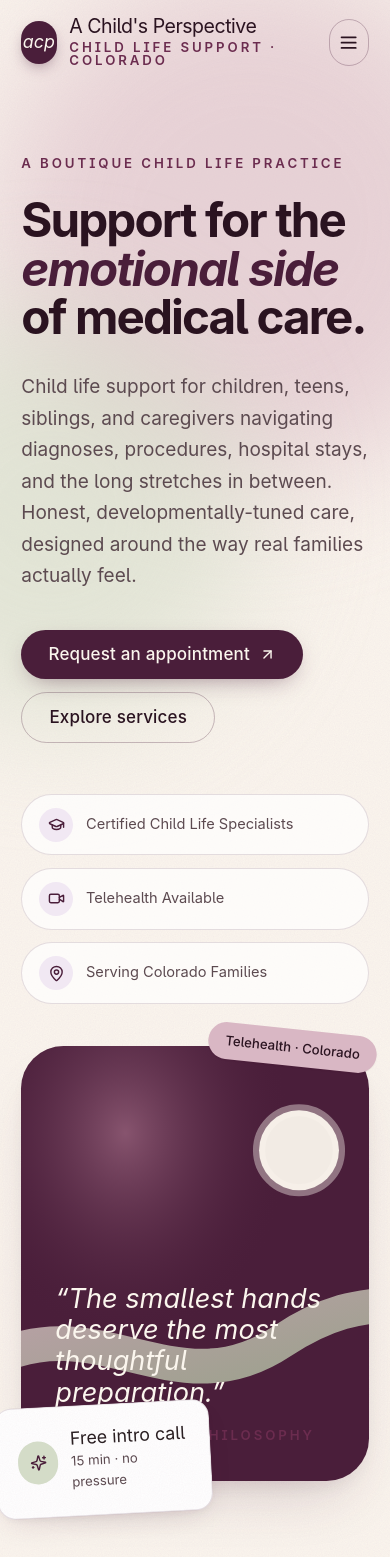
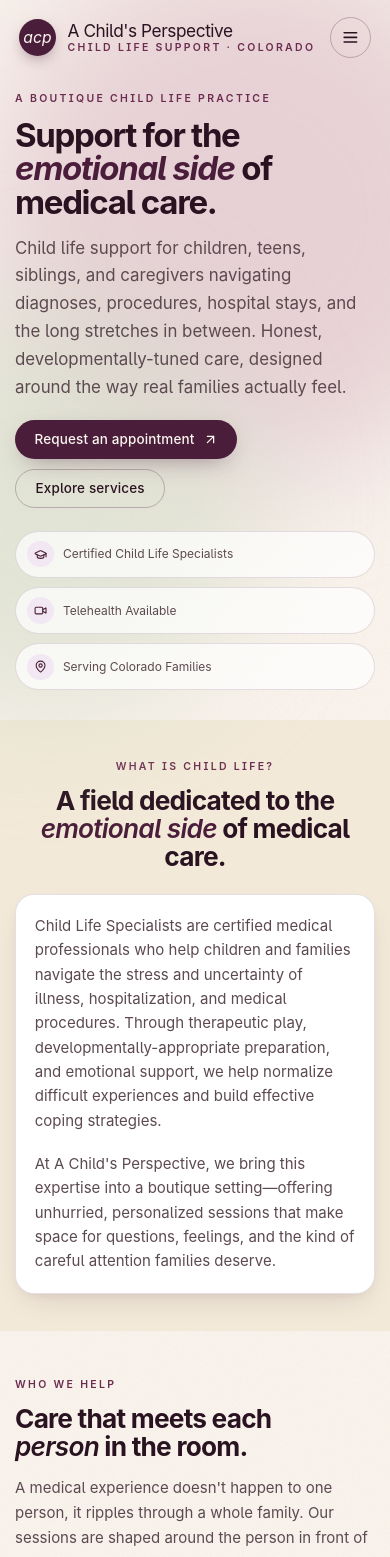
Before and after one commit to zackaryzbrown/Booking-site-mockup, a React (Vite) app: page / in a window 390 px wide. Shown: the top 1557 px of the page. Built offline with nearby package versions, Linux system fonts and the light colour scheme.

Commit message:
refactor: update layout and spacing across About, Contact, Home, Services pages; enhance fluid typography and spacing utilities in theme.css

```diff
--- a/src/app/components/pages/Home.tsx
+++ b/src/app/components/pages/Home.tsx
@@ -92,14 +92,14 @@ export function Home() {
           }}
         />
 
-        <div className="relative max-w-[1240px] mx-auto px-5 sm:px-8 lg:px-12 pt-16 lg:pt-24 pb-20 lg:pb-28">
-          <div className="grid grid-cols-1 lg:grid-cols-12 gap-10 lg:gap-14 items-end">
+        <div className="relative max-w-[1240px] mx-auto px-4 sm:px-6 lg:px-12 pt-4 sm:pt-8 lg:pt-12 pb-8 sm:pb-12 lg:pb-16">
+          <div className="grid grid-cols-1 lg:grid-cols-12 gap-6 lg:gap-10 items-center lg:items-end">
             <div className="lg:col-span-7">
               <p className="eyebrow rise rise-1">
                 A boutique child life practice
               </p>
               <h1
-                className="font-display mt-5 text-[color:var(--plum-ink)] rise rise-2"
+                className="font-display mt-3 sm:mt-4 md:mt-5 text-[color:var(--plum-ink)] rise rise-2"
                 style={{
                   fontWeight: 750,
                   letterSpacing: "-0.04em",
@@ -115,14 +115,14 @@ export function Home() {
                 </span>
                 <br className="hidden sm:block" /> of medical care.
               </h1>
-              <p className="mt-7 max-w-[58ch] text-[1.12rem] text-[color:var(--ink-soft)] rise rise-3">
+              <p className="mt-4 sm:mt-5 md:mt-6 max-w-[58ch] text-fluid-lg text-[color:var(--ink-soft)] rise rise-3">
                 Child life support for children, teens, siblings, and caregivers
                 navigating diagnoses, procedures, hospital stays, and the long
                 stretches in between. Honest, developmentally-tuned care,
                 designed around the way real families actually feel.
               </p>
 
-              <div className="mt-9 flex flex-wrap items-center gap-3 rise rise-4">
+              <div className="mt-5 sm:mt-6 md:mt-7 flex flex-wrap items-center gap-2.5 sm:gap-3 rise rise-4">
                 <a
                   href={BOOKING_URL}
                   target="_blank"
@@ -137,16 +137,16 @@ export function Home() {
                 </Link>
               </div>
 
-              <div className="mt-12 grid grid-cols-1 sm:grid-cols-3 gap-3 rise rise-5">
+              <div className="mt-6 sm:mt-8 md:mt-10 grid grid-cols-1 sm:grid-cols-3 gap-2.5 sm:gap-3 rise rise-5">
                 {trust.map(({ icon: Icon, label }) => (
                   <div
                     key={label}
-                    className="flex items-center gap-3 px-4 py-3 rounded-full bg-white/70 backdrop-blur-sm border border-[color:var(--hairline)]"
+                    className="flex items-center gap-2.5 sm:gap-3 px-3 sm:px-4 py-2.5 sm:py-3 rounded-full bg-white/70 backdrop-blur-sm border border-[color:var(--hairline)]"
                   >
-                    <span className="inline-flex w-8 h-8 items-center justify-center rounded-full bg-[color:var(--lavender-2)] text-[color:var(--plum)]">
-                      <Icon className="w-4 h-4" aria-hidden />
+                    <span className="inline-flex w-7 h-7 sm:w-8 sm:h-8 items-center justify-center rounded-full bg-[color:var(--lavender-2)] text-[color:var(--plum)] shrink-0">
+                      <Icon className="w-3.5 h-3.5 sm:w-4 sm:h-4" aria-hidden />
                     </span>
-                    <span className="text-[0.86rem] text-[color:var(--ink-soft)]">
+                    <span className="text-[0.8rem] sm:text-[0.86rem] text-[color:var(--ink-soft)]">
                       {label}
                     </span>
                   </div>
@@ -155,7 +155,7 @@ export function Home() {
             </div>
 
             {/* Editorial visual card */}
-            <div className="lg:col-span-5 relative rise rise-3">
+            <div className="lg:col-span-5 relative rise rise-3 hidden lg:block">
               <HeroVisual />
             </div>
           </div>
@@ -163,9 +163,9 @@ export function Home() {
       </section>
 
       {/* WHAT IS CHILD LIFE */}
-      <section className="py-16 lg:py-24 bg-[color:var(--ivory-2)]">
-        <div className="max-w-[900px] mx-auto px-5 sm:px-8 lg:px-12">
-          <div className="text-center mb-10">
+      <section className="py-10 sm:py-14 md:py-18 lg:py-24 bg-[color:var(--ivory-2)]">
+        <div className="max-w-[900px] mx-auto px-4 sm:px-6 lg:px-12">
+          <div className="text-center mb-6 sm:mb-8 md:mb-9">
             <p className="eyebrow">What is Child Life?</p>
             <h2 className="font-display mt-3 max-w-[28ch] mx-auto">
               A field dedicated to the{" "}
@@ -176,8 +176,8 @@ export function Home() {
             </h2>
           </div>
 
-          <div className="warm-card p-8 lg:p-10">
-            <p className="text-[1.05rem] text-[color:var(--ink-soft)] leading-relaxed mb-5">
+          <div className="warm-card p-5 sm:p-7 lg:p-10">
+            <p className="text-fluid text-[color:var(--ink-soft)] leading-relaxed mb-5">
               Child Life Specialists are certified medical professionals who
               help children and families navigate the stress and uncertainty of
               illness, hospitalization, and medical procedures. Through
@@ -185,7 +185,7 @@ export function Home() {
               emotional support, we help normalize difficult experiences and
               build effective coping strategies.
             </p>
-            <p className="text-[1.05rem] text-[color:var(--ink-soft)] leading-relaxed">
+            <p className="text-fluid text-[color:var(--ink-soft)] leading-relaxed">
               At A Child's Perspective, we bring this expertise into a boutique
               setting—offering unhurried, personalized sessions that make space
               for questions, feelings, and the kind of careful attention
@@ -196,9 +196,9 @@ export function Home() {
       </section>
 
       {/* WHO WE HELP */}
-      <section className="relative py-24 lg:py-32">
-        <div className="max-w-[1240px] mx-auto px-5 sm:px-8 lg:px-12">
-          <div className="flex flex-col md:flex-row md:items-end md:justify-between gap-6 mb-14">
+      <section className="relative py-12 sm:py-16 md:py-20 lg:py-28">
+        <div className="max-w-[1240px] mx-auto px-4 sm:px-6 lg:px-12">
+          <div className="flex flex-col md:flex-row md:items-end md:justify-between gap-4 sm:gap-5 md:gap-6 mb-8 sm:mb-10 md:mb-12">
             <div>
               <p className="eyebrow">Who we help</p>
               <h2 className="font-display mt-3 max-w-[18ch]">
@@ -206,34 +206,33 @@ export function Home() {
                 <span className="italic-serif">person</span> in the room.
               </h2>
             </div>
-            <p className="max-w-[42ch] text-[color:var(--ink-soft)]">
+            <p className="max-w-[42ch] text-fluid text-[color:var(--ink-soft)]">
               A medical experience doesn't happen to one person, it ripples
               through a whole family. Our sessions are shaped around the person
               in front of us.
             </p>
           </div>
 
-          <div className="grid grid-cols-1 sm:grid-cols-2 lg:grid-cols-4 gap-5">
+          <div className="grid grid-cols-1 sm:grid-cols-2 lg:grid-cols-4 gap-4 sm:gap-5">
             {whoWeHelp.map((item, i) => (
               <article
                 key={item.title}
-                className="group relative warm-card p-7 flex flex-col gap-4 transition-transform duration-300 hover:-translate-y-1"
-                style={{ marginTop: i % 2 === 1 ? "1.5rem" : 0 }}
+                className={`group relative warm-card p-5 sm:p-6 lg:p-7 flex flex-col gap-3 sm:gap-4 transition-transform duration-300 hover:-translate-y-1 ${i % 2 === 1 ? 'sm:mt-6' : ''}`}
               >
                 <div
-                  className="w-14 h-14 rounded-2xl flex items-center justify-center"
+                  className="w-12 h-12 sm:w-14 sm:h-14 rounded-2xl flex items-center justify-center"
                   style={{ background: item.accent }}
                 >
                   <Heart
-                    className="w-6 h-6 text-[color:var(--plum)]"
+                    className="w-5 h-5 sm:w-6 sm:h-6 text-[color:var(--plum)]"
                     aria-hidden
                   />
                 </div>
                 <div>
-                  <h3 className="font-display text-[1.5rem]">{item.title}</h3>
+                  <h3 className="font-display text-[1.35rem] sm:text-[1.5rem]">{item.title}</h3>
                   <p className="eyebrow mt-1">{item.note}</p>
                 </div>
-                <p className="text-[0.97rem] text-[color:var(--ink-soft)] leading-relaxed">
+                <p className="text-fluid-sm text-[color:var(--ink-soft)] leading-relaxed">
                   {item.body}
                 </p>
               </article>
--- a/src/app/components/pages/Services.tsx
+++ b/src/app/components/pages/Services.tsx
@@ -81,12 +81,12 @@ export function Services() {
       <section className="relative">
         <div className="blob" style={{ width: 460, height: 460, top: -120, right: -120, background: "var(--sage-soft)" }} />
         <div className="blob" style={{ width: 380, height: 380, top: 140, left: -140, background: "var(--mauve-soft)", opacity: 0.55 }} />
-        <div className="relative max-w-[1100px] mx-auto px-5 sm:px-8 lg:px-12 pt-16 lg:pt-24 pb-12 lg:pb-20">
+        <div className="relative max-w-[1100px] mx-auto px-4 sm:px-6 lg:px-12 pt-4 sm:pt-8 lg:pt-12 pb-6 sm:pb-10 lg:pb-14">
           <p className="eyebrow rise rise-1">What we offer</p>
-          <h1 className="font-display mt-5 max-w-[20ch] rise rise-2">
+          <h1 className="font-display mt-3 sm:mt-4 md:mt-5 max-w-[20ch] rise rise-2">
             Support areas, <span className="italic-serif text-[color:var(--plum)]">grouped&nbsp;clearly</span> so you can find what fits.
           </h1>
-          <p className="mt-7 max-w-[60ch] text-[1.1rem] text-[color:var(--ink-soft)] rise rise-3">
+          <p className="mt-4 sm:mt-5 md:mt-6 max-w-[60ch] text-fluid-lg text-[color:var(--ink-soft)] rise rise-3">
             Every family arrives somewhere different. Below is how our work tends to fall, but every plan is built around the specific child, teen, sibling, or caregiver in front of us.
           </p>
         </div>
--- a/src/styles/theme.css
+++ b/src/styles/theme.css
@@ -6,7 +6,7 @@
 */
 
 :root {
-  --font-size: 17px;
+  --font-size: clamp(15px, 2.5vw, 17px);
 
   /* Brand palette */
   --ivory: #FBF6EE;
@@ -189,20 +189,20 @@
   }
 
   h1 {
-    font-size: clamp(2.8rem, 6vw, 5.25rem);
+    font-size: clamp(2.2rem, 8vw, 5.25rem);
     font-weight: 700;
     letter-spacing: -0.035em;
   }
 
   h2 {
-    font-size: clamp(2.05rem, 3.7vw, 3.4rem);
+    font-size: clamp(1.75rem, 5vw, 3.4rem);
     line-height: 1.08;
     font-weight: 650;
     letter-spacing: -0.03em;
   }
 
   h3 {
-    font-size: clamp(1.4rem, 2vw, 1.8rem);
+    font-size: clamp(1.25rem, 3vw, 1.8rem);
     line-height: 1.18;
     font-weight: 600;
   }
@@ -250,7 +250,7 @@
 .eyebrow {
   font-family: var(--font-body);
   font-weight: 600;
-  font-size: 0.78rem;
+  font-size: clamp(0.7rem, 1.5vw, 0.78rem);
   letter-spacing: 0.22em;
   text-transform: uppercase;
   color: var(--plum-2);
@@ -277,8 +277,9 @@
 
 .pill-btn {
   border-radius: 9999px;
-  padding: 0.95rem 1.6rem;
+  padding: clamp(0.8rem, 2vw, 0.95rem) clamp(1.3rem, 3vw, 1.6rem);
   font-weight: 500;
+  font-size: clamp(0.9rem, 1.8vw, 1rem);
   letter-spacing: 0.01em;
   display: inline-flex;
   align-items: center;
@@ -389,3 +390,115 @@
     animation: none;
   }
 }
+
+/* Fluid Spacing Utilities - viewport-based dynamic spacing */
+.space-y-fluid > * + * {
+  margin-top: clamp(1rem, 2.5vw, 2rem);
+}
+
+.space-y-fluid-lg > * + * {
+  margin-top: clamp(1.5rem, 4vw, 3.5rem);
+}
+
+.gap-fluid {
+  gap: clamp(1rem, 2.5vw, 2rem);
+}
+
+.gap-fluid-lg {
+  gap: clamp(2rem, 5vw, 4rem);
+}
+
+/* Container with fluid padding */
+.container-fluid {
+  width: 100%;
+  max-width: 1240px;
+  margin-inline: auto;
+  padding-inline: clamp(1.25rem, 4vw, 3rem);
+}
+
+/* Responsive section spacing */
+.section-spacing {
+  padding-block: clamp(3rem, 8vw, 6rem);
+}
+
+.section-spacing-sm {
+  padding-block: clamp(2rem, 5vw, 4rem);
+}
+
+.section-spacing-lg {
+  padding-block: clamp(4rem, 12vw, 8rem);
+}
+
+/* Bento grid utilities for dynamic layouts */
+.bento-grid {
+  display: grid;
+  gap: clamp(0.75rem, 2vw, 1.5rem);
+  grid-template-columns: repeat(auto-fit, minmax(min(100%, 280px), 1fr));
+}
+
+.bento-grid-auto {
+  display: grid;
+  gap: clamp(0.75rem, 2vw, 1.5rem);
+  grid-auto-rows: minmax(180px, auto);
+  grid-template-columns: repeat(auto-fill, minmax(min(100%, 320px), 1fr));
+}
+
+/* Dynamic text sizing */
+.text-fluid-sm {
+  font-size: clamp(0.875rem, 1.5vw, 1rem);
+}
+
+.text-fluid {
+  font-size: clamp(1rem, 1.8vw, 1.125rem);
+}
+
+.text-fluid-lg {
+  font-size: clamp(1.125rem, 2.2vw, 1.25rem);
+}
+
+.text-fluid-xl {
+  font-size: clamp(1.25rem, 2.5vw, 1.5rem);
+}
+
+/* Responsive image containers */
+.img-fluid {
+  width: 100%;
+  height: auto;
+  object-fit: cover;
+}
+
+.img-fluid-contain {
+  width: 100%;
+  height: auto;
+  object-fit: contain;
+}
+
+/* Aspect ratio utilities for consistent media sizing */
+.aspect-square {
+  aspect-ratio: 1 / 1;
+}
+
+.aspect-video {
+  aspect-ratio: 16 / 9;
+}
+
+.aspect-portrait {
+  aspect-ratio: 3 / 4;
+}
+
+.aspect-landscape {
+  aspect-ratio: 4 / 3;
+}
+
+/* Max width constraints for readability */
+.prose-width {
+  max-width: 65ch;
+}
+
+.prose-width-narrow {
+  max-width: 45ch;
+}
+
+.prose-width-wide {
+  max-width: 80ch;
+}
```
Also changed, not shown: src/app/components/pages/About.tsx (+6 -6 lines), src/app/components/pages/Contact.tsx (+4 -4 lines), 1 other file (tests, documents, lock files or other folders).
